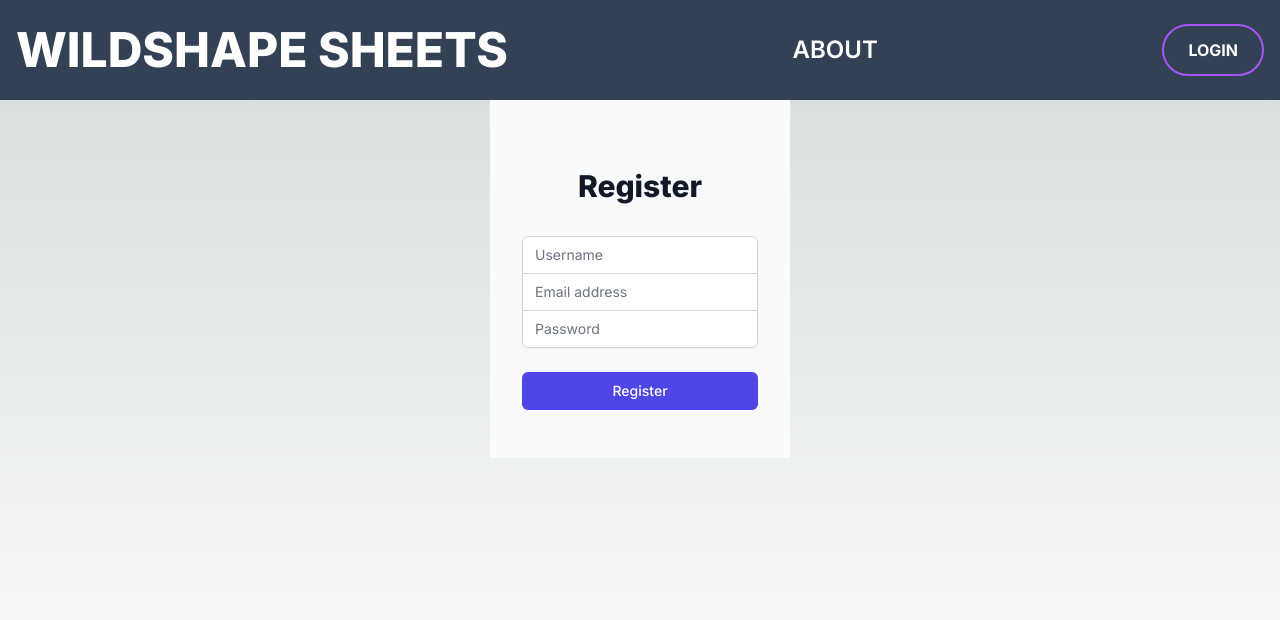
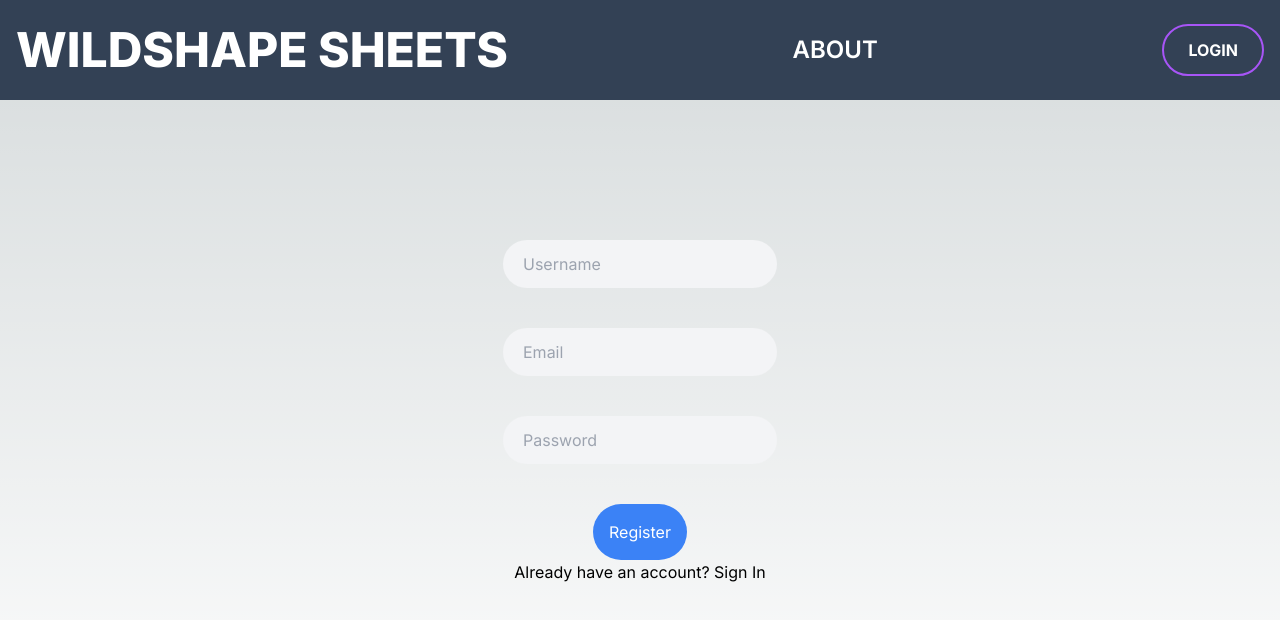
Before and after one commit to Dragonfrut/Wildshape-Sheets-Front, a Next.js app in the folder wildshape-sheets-front/: page /register in a window 1280 px wide. Shown: the top 620 px of the page. Built offline with nearby package versions, Linux system fonts and the light colour scheme.

Commit message:
updated registration page and about

```diff
--- a/wildshape-sheets-front/app/about/page.tsx
+++ b/wildshape-sheets-front/app/about/page.tsx
@@ -7,7 +7,37 @@ export const metadata = {
 export default function About() {
   return (
     <main className="flex min-h-screen flex-col items-center justify-between p-24">
-      <h1>About</h1>
-    </main>
+    <div className="container mx-auto p-8">
+    <h1 className="text-3xl font-bold mb-4">About Us</h1>
+
+    <div className="flex items-center justify-center mb-8">
+      <img src="/team.jpg" alt="Team Photo" className="rounded-full w-32 h-32" />
+    </div>
+
+    <p className="text-lg mb-4">
+      Lorem ipsum dolor sit amet, consectetur adipiscing elit. Quisque venenatis dolor a sem condimentum euismod.
+    </p>
+
+    <p className="text-lg mb-4">
+      Fusce vel sem ut nisi tincidunt tincidunt eu ut elit. Integer vel dui vitae mauris fringilla aliquet.
+    </p>
+
+    <h2 className="text-2xl font-bold mb-4">Meet Our Team</h2>
+
+    <div className="flex justify-center">
+      <div className="max-w-xs mx-2 bg-white rounded-lg p-6 mb-4">
+        <img src="/person1.jpg" alt="Team Member 1" className="rounded-full w-24 h-24 mx-auto mb-4" />
+        <h3 className="text-xl font-bold mb-2">John Doe</h3>
+        <p className="text-gray-700">Role: Designer</p>
+      </div>
+
+      <div className="max-w-xs mx-2 bg-white rounded-lg p-6 mb-4">
+        <img src="/person2.jpg" alt="Team Member 2" className="rounded-full w-24 h-24 mx-auto mb-4" />
+        <h3 className="text-xl font-bold mb-2">Jane Smith</h3>
+        <p className="text-gray-700">Role: Developer</p>
+      </div>
+    </div>
+  </div>
+  </main>
   )
 }
--- a/wildshape-sheets-front/app/components/LoginForm.tsx
+++ b/wildshape-sheets-front/app/components/LoginForm.tsx
@@ -24,7 +24,7 @@ export default function LoginPage() {
             placeholder="Email"
           />
           <input
-            className="mt-10 p-5 h-12 rounded-full bg-gray-100 border-none"
+            className="mt-10 p-5 h-12 rounded-full bg-gray-100 border-none text-gray-700"
             type="password"
             value={password}
             onChange={(e) => setPassword(e.target.value)}
@@ -36,7 +36,7 @@ export default function LoginPage() {
           >
             Sign In
           </button>
-          <p>Don't have an account?<a href='/register'>Register</a></p>
+          <p>Don't have an account? <a href='/register'>Register</a></p>
         </form>
       </div>
 
--- a/wildshape-sheets-front/app/components/RegisterForm.tsx
+++ b/wildshape-sheets-front/app/components/RegisterForm.tsx
@@ -21,7 +21,7 @@ export default function Register() {
     setPassword(e.target.value);
   };
 
-  const handleSubmit = async (e: React.FormEvent<HTMLFormElement>) => {
+  const onSubmit = async (e: React.FormEvent) => {
     e.preventDefault();
 
     try {
@@ -49,73 +49,39 @@ export default function Register() {
   };
 
   return (
-    <div className=" flex items-center justify-center bg-gray-50 py-12 px-4 sm:px-6 lg:px-8">
-    <div className="max-w-md w-full space-y-8">
-      <div>
-        <h2 className="mt-6 text-center text-3xl font-extrabold text-gray-900">Register</h2>
-      </div>
-      <form className="mt-8 space-y-6" onSubmit={handleSubmit}>
-        <div className="rounded-md shadow-sm -space-y-px">
-          <div>
-            <label htmlFor="username" className="sr-only">
-              Username
-            </label>
+    <div className="mt-36">
+  <form className="flex flex-col items-center">
     <input
-              id="username"
-              name="username"
+      className="p-5 h-12 rounded-full bg-gray-100 border-none text-gray-700"
       type="text"
-              autoComplete="username"
-              required
       value={username}
       onChange={handleUsernameChange}
-              className="appearance-none rounded-none relative block w-full px-3 py-2 border border-gray-300 placeholder-gray-500 text-gray-900 rounded-t-md focus:outline-none focus:ring-indigo-500 focus:border-indigo-500 focus:z-10 sm:text-sm"
       placeholder="Username"
     />
-          </div>
-          <div>
-            <label htmlFor="email" className="sr-only">
-              Email address
-            </label>
     <input
-              id="email"
-              name="email"
+      className="mt-10 p-5 h-12 rounded-full bg-gray-100 border-none text-gray-700"
       type="email"
-              autoComplete="email"
-              required
       value={email}
       onChange={handleEmailChange}
-              className="appearance-none rounded-none relative block w-full px-3 py-2 border border-gray-300 placeholder-gray-500 text-gray-900 focus:outline-none focus:ring-indigo-500 focus:border-indigo-500 focus:z-10 sm:text-sm"
-              placeholder="Email address"
+      placeholder="Email"
     />
-          </div>
-          <div>
-            <label htmlFor="password" className="sr-only">
-              Password
-            </label>
     <input
-              id="password"
-              name="password"
+      className="mt-10 p-5 h-12 rounded-full bg-gray-100 border-none text-gray-700"
       type="password"
-              autoComplete="current-password"
-              required
       value={password}
       onChange={handlePasswordChange}
-              className="appearance-none rounded-none relative block w-full px-3 py-2 border border-gray-300 placeholder-gray-500 text-gray-900 rounded-b-md focus:outline-none focus:ring-indigo-500 focus:border-indigo-500 focus:z-10 sm:text-sm"
       placeholder="Password"
     />
-          </div>
-        </div>
-
-        <div>
     <button
       type="submit"
-            className="group relative w-full flex justify-center py-2 px-4 border border-transparent text-sm font-medium rounded-md text-white bg-indigo-600 hover:bg-indigo-700 focus:outline-none focus:ring-2 focus:ring-offset-2 focus:ring-indigo-500"
+      onClick={onSubmit}
+      className="mt-10 p-4 bg-blue-500 rounded-full text-white"
     >
       Register
     </button>
-        </div>
+    <p>Already have an account? <a href='/login'>Sign In</a></p>
   </form>
 </div>
-  </div>
+
   );
 }
--- a/wildshape-sheets-front/app/login/page.tsx
+++ b/wildshape-sheets-front/app/login/page.tsx
@@ -1,5 +1,9 @@
 import React from 'react'
 import LoginForm from '../components/LoginForm'
+
+export const metadata = {
+  title: "Login"
+}
 
 export default function Login() {
   return (
--- a/wildshape-sheets-front/app/register/page.tsx
+++ b/wildshape-sheets-front/app/register/page.tsx
@@ -1,5 +1,9 @@
 import React from 'react'
 import RegisterForm from '../components/RegisterForm'
+
+export const metadata = {
+  title: "Register"
+}
 
 export default function Register() {
   return (
```
Lines whose indentation alone changed are shown as unchanged.
